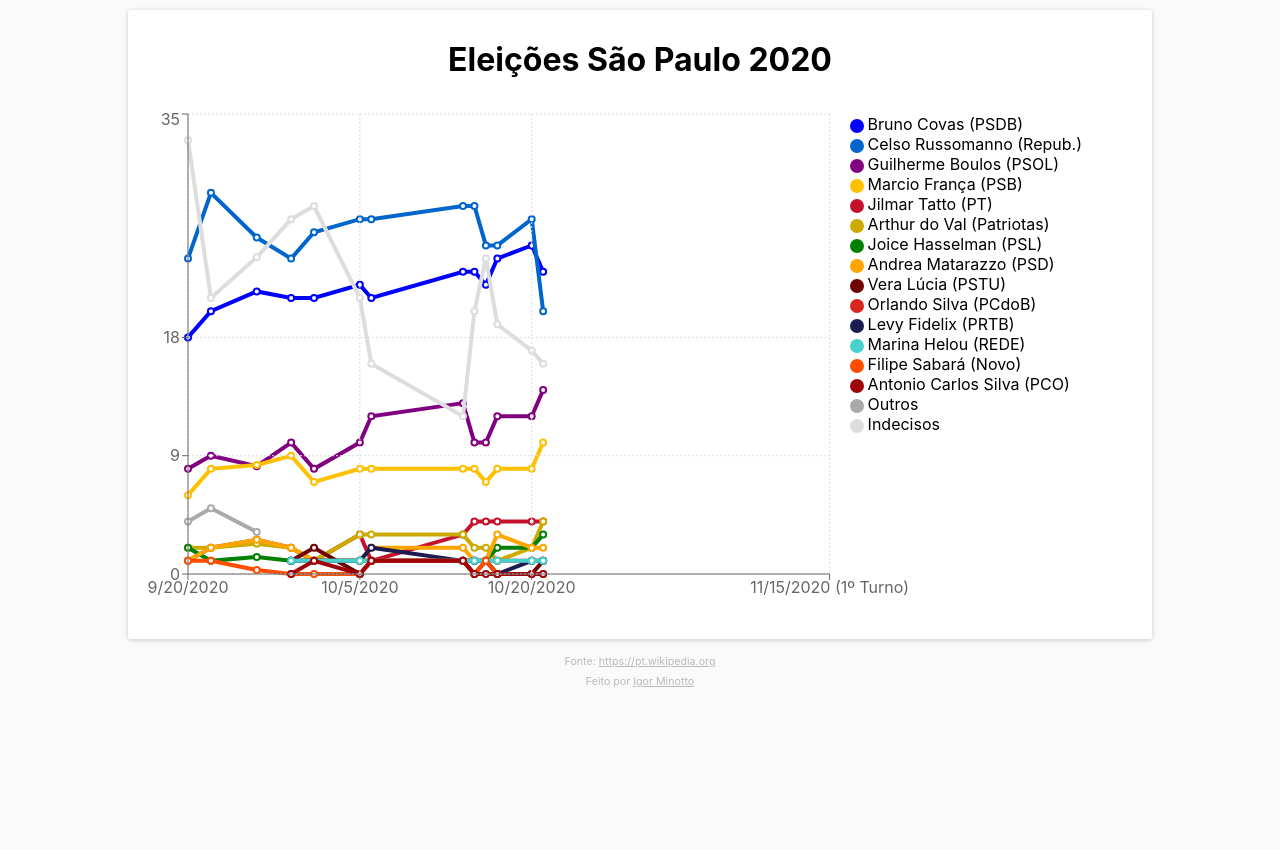
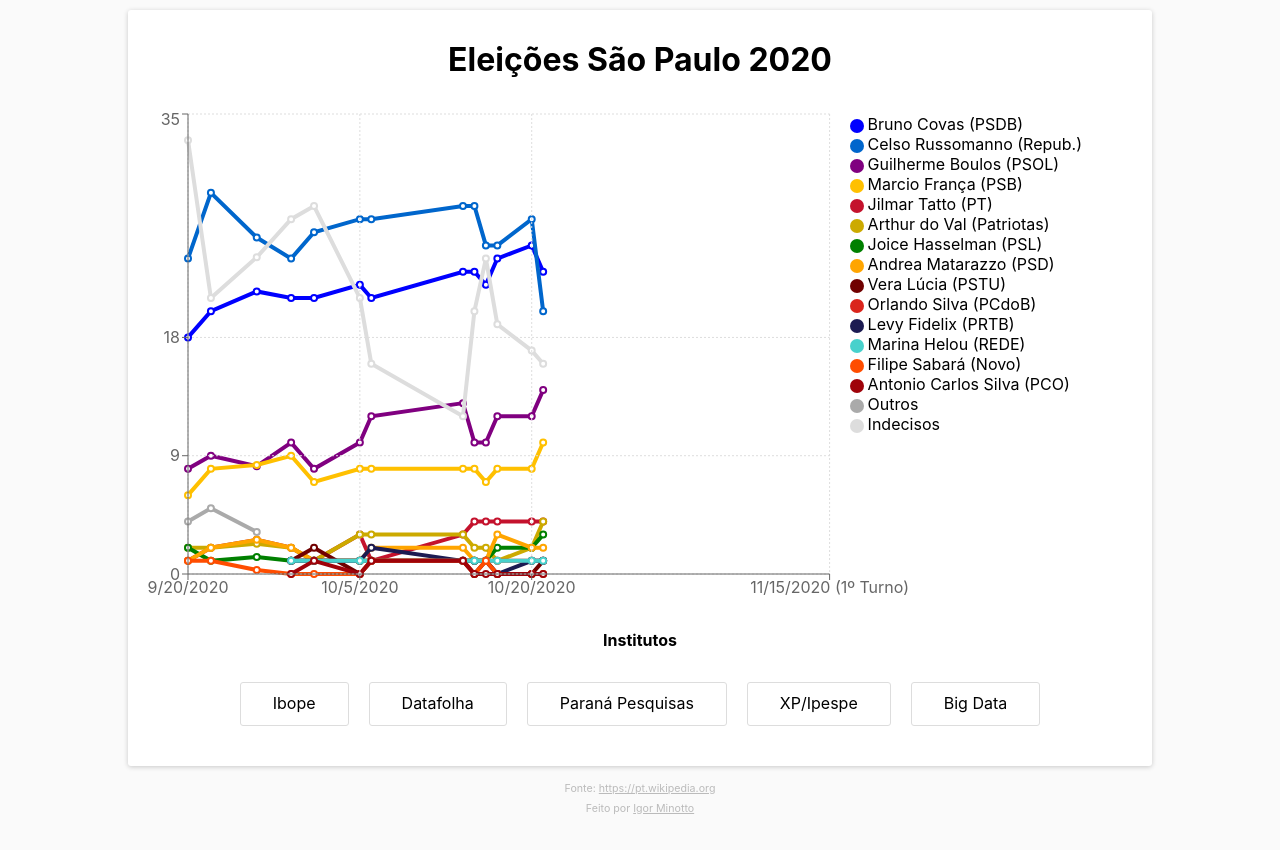
Before and after one commit to igorminotto/eleicoes-sp-2020, a React (Create React App) app: page / in a window 1280 px wide. Shown: the top 850 px of the page. Before the commit the page ends 800 px from the top, so only its background shows below. Built offline with nearby package versions, Linux system fonts and the light colour scheme.

Commit message:
institute filtering

```diff
--- a/src/app/App.js
+++ b/src/app/App.js
@@ -1,5 +1,5 @@
 import React, { useEffect, useRef, useState } from 'react';
-import { RechartLineChart } from '../chart/LineChart';
+import { ElectionChart } from '../chart/ElectionChart';
 import Container from '../components/Container';
 import Footer from './Footer';
 
@@ -15,7 +15,7 @@ const App = () => {
   return <div className="App">
     <Container ref={containerRef}>
       <h1 className="margin-bottom">Eleições São Paulo 2020</h1>
-      <RechartLineChart width={width}/>
+      <ElectionChart width={width}/>
     </Container>
     <Footer />
   </div>;
--- /dev/null
+++ b/src/chart/ElectionChart.js
@@ -0,0 +1,20 @@
+import React, { useState } from 'react';
+import ElectionService from '../election/ElectionService';
+import InstitutesControl from '../institutes/InstitutesControl';
+import { LineChart } from './LineChart';
+
+export const ElectionChart = ({ width }) => {
+    const electionService = new ElectionService();
+    const election = electionService.getElection();
+    const [selectedInstitutes, setSelectedInstitutes] = useState(election.institutes);
+
+    return <>
+        <LineChart
+            election={election}
+            selectedInstitutes={selectedInstitutes}
+            width={width} />
+        <InstitutesControl
+            institutes={election.institutes}
+            onChange={setSelectedInstitutes} />
+    </>
+};
--- a/src/chart/LineChart.js
+++ b/src/chart/LineChart.js
@@ -1,11 +1,9 @@
 import React, { useState } from 'react';
-import { CartesianGrid, Legend, Line, LineChart, Tooltip, XAxis, YAxis } from 'recharts';
-import ChartService from './ChartService';
+import { CartesianGrid, Legend, Line, LineChart as RechartLineChart, Tooltip, XAxis, YAxis } from 'recharts';
 import { isIOS } from '../utils/platformUtils';
 
-export const RechartLineChart = ({ width, height = 500 }) => {
-    const chartService = new ChartService();
-    const { election, candidates, pollsData } = chartService.getData();
+export const LineChart = ({ election, selectedInstitutes, width, height = 500 }) => {
+    const { candidates, pollsData } = election;
     const isSmallChart = width < 800;
     const useDateAxis = !isIOS() && !isSmallChart;
 
@@ -35,7 +33,7 @@ export const RechartLineChart = ({ width, height = 500 }) => {
     const formatTooltipLabel = (daysToElection) => {
         var poll = pollsData.find(p => p.daysToElection === daysToElection);
         var date = formatDate(daysToElection);
-        return `${poll.name} em ${date}`;
+        return `${poll.institute} em ${date}`;
     }
 
     const candidateLine = (candidate) => {
@@ -64,7 +62,11 @@ export const RechartLineChart = ({ width, height = 500 }) => {
         setLegendPayload(generateLegendPayload(candidates, activeCandidates));
     }
 
-    return <LineChart data={pollsData} width={width} height={height} margin={{ top: 5, right: 60, bottom: 5, left: 0 }}>
+    return <RechartLineChart
+            data={pollsData.filter(pd => selectedInstitutes.indexOf(pd.institute) !== -1)}
+            width={width}
+            height={height}
+            margin={{ top: 5, right: 60, bottom: 5, left: 0 }}>
         {candidates.map(candidate => candidateLine(candidate))}
         <CartesianGrid
             stroke="#ddd"
@@ -87,5 +89,5 @@ export const RechartLineChart = ({ width, height = 500 }) => {
             iconType="circle"
             wrapperStyle={{ paddingLeft: 20 }}
             onClick={item => console.log(item) || toggleCandidate(item.id)}/>
-    </LineChart>;
+    </RechartLineChart>;
 };
--- a/src/election/Election.js
+++ b/src/election/Election.js
@@ -1,7 +1,15 @@
 export default class Election {
     constructor(date) {
         this.date = date;
+        this.candidates = null;
+        this.pollsData = null;
     }
 
     static getDefault = () => new Election(new Date("2020-11-15T00:00:00"));
+
+    get institutes() {
+        var uniquenessFilter = (value, index, self) => self.indexOf(value) === index;
+
+        return this.pollsData.map(p => p.institute).filter(uniquenessFilter);
+    }
 }
--- a/src/chart/ChartService.js
+++ b/src/election/ElectionService.js
@@ -1,21 +1,20 @@
 import CandidateRepository from "../candidate/CandidateRepository"
-import Election from "../election/Election";
+import Election from "./Election";
 import PollRepository from "../poll/PollRepository";
 
-export default class ChartService {
+export default class ElectionService {
     constructor() {
         this.candidateRepository = new CandidateRepository();
         this.pollRepository = new PollRepository();
     }
 
-    getData() {
+    getElection() {
         var election = Election.getDefault();
         var lastPoll = this.pollRepository.getLastPoll();
 
-        return {
-            election,
-            candidates: this.candidateRepository.sortCandidatesByPollResults(lastPoll),
-            pollsData: this.pollRepository.getPollsData(election)
-        };
+        election.candidates = this.candidateRepository.sortCandidatesByPollResults(lastPoll);
+        election.pollsData = this.pollRepository.getPollsData(election);
+
+        return election;
     }
 }
--- /dev/null
+++ b/src/institutes/InstitutesControl.js
@@ -0,0 +1,26 @@
+import React, { useState } from 'react';
+import Button from '../components/Button';
+
+const InstitutesControl = ({ institutes, onChange }) => {
+    const [selectedInstitutes, setSelectedInstitutes] = useState(institutes);
+    const toggleInstitute = (institute) => {
+        if (selectedInstitutes.indexOf(institute) === -1) {
+            selectedInstitutes.push(institute);
+        } else {
+            selectedInstitutes.splice(selectedInstitutes.indexOf(institute), 1);
+        }
+        setSelectedInstitutes(Array.from(selectedInstitutes));
+        onChange(selectedInstitutes);
+    };
+
+    return <>
+        <h4>Institutos</h4>
+        {institutes.map(i =>
+            <Button
+                content={i}
+                selected={selectedInstitutes.indexOf(i) !== -1}
+                onClick={() => toggleInstitute(i)} />)}
+    </>
+};
+
+export default InstitutesControl;
--- a/src/poll/PollRepository.js
+++ b/src/poll/PollRepository.js
@@ -10,7 +10,7 @@ class PollRepository {
 
     getPollsData = (election) => this.polls.map(poll => {
         var pollData = {
-            name: poll.institute,
+            institute: poll.institute,
             daysToElection: poll.daysTo(election.date),
         };
 
```
